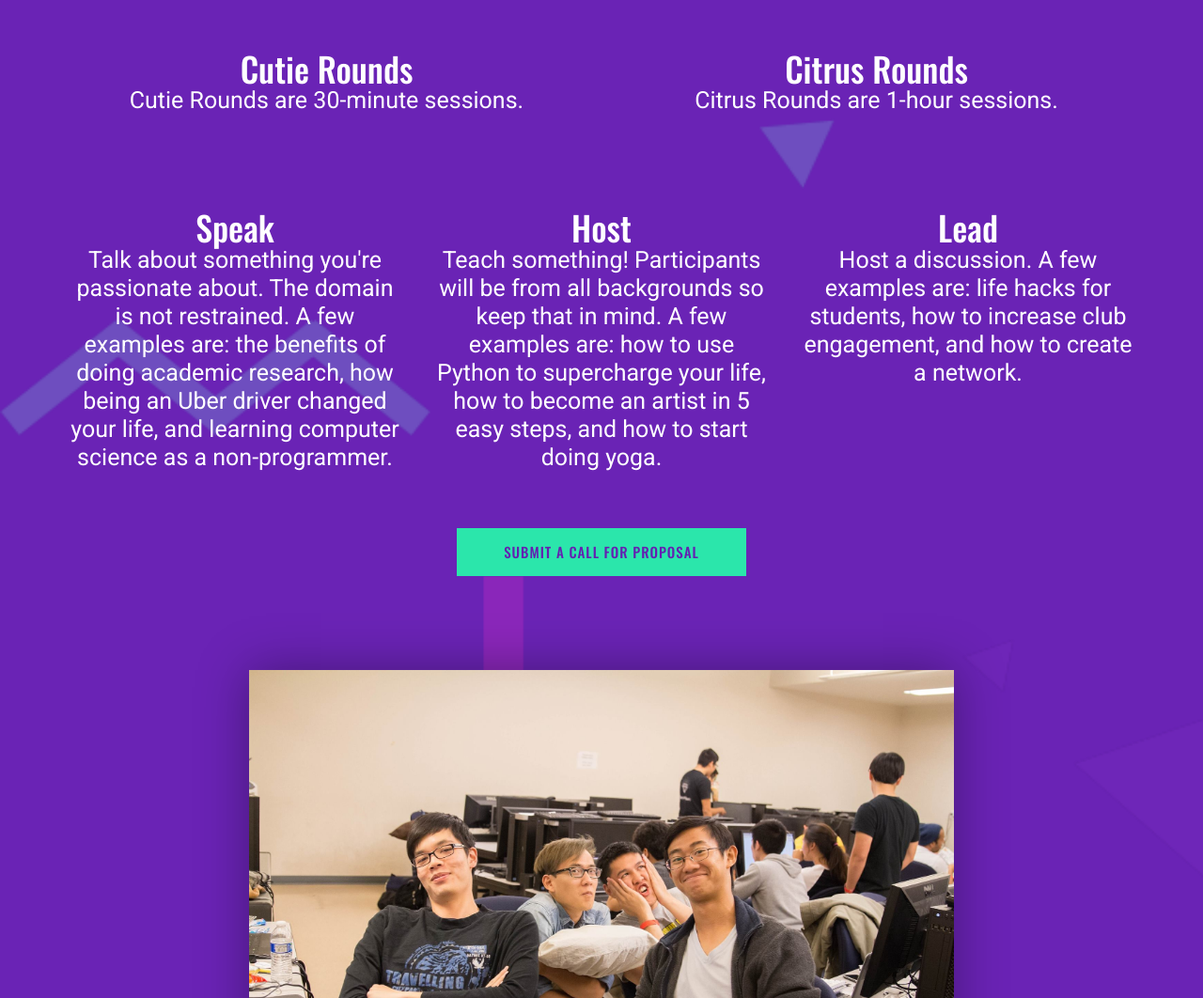
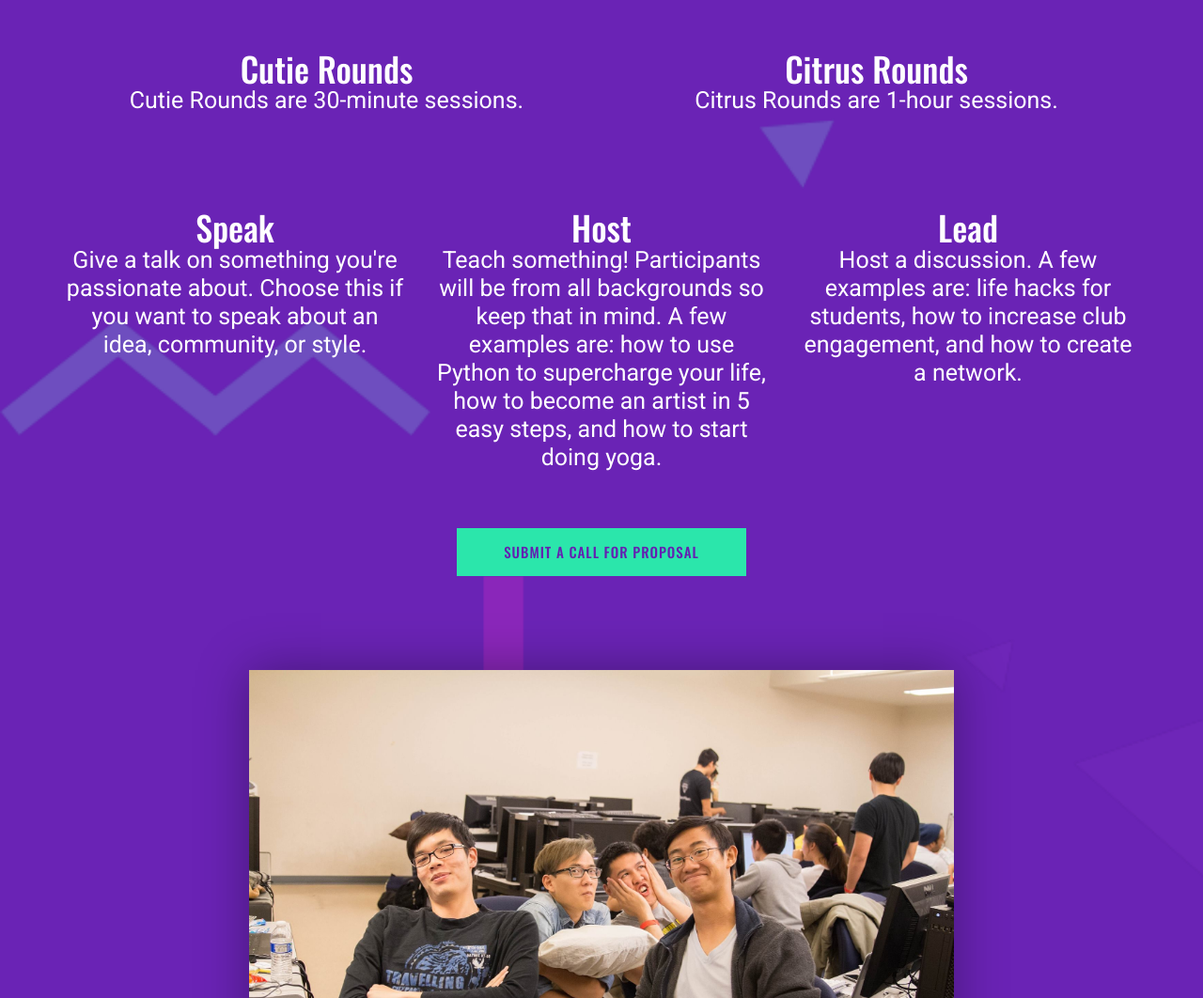
Before and after one commit to OrderFromChaos/Beyond-Unconference.github.io, a plain HTML site: page index.html in a window 1280 px wide. Shown: the part 2018-3080 px from the top of the page at 94% size. Drawn offline with nearby package versions, Linux system fonts and the light colour scheme.

Commit message:
updating description

```diff
--- a/index.html
+++ b/index.html
@@ -170,8 +170,7 @@
 					<div class="col-md-4 text-center">
 						<h2>Speak</h2>
 						<p>
-							Talk about something you're passionate about. The domain is not restrained. A few examples are: the benefits of doing academic
-							research, how being an Uber driver changed your life, and learning computer science as a non-programmer.
+							Give a talk on something you're passionate about. Choose this if you want to speak about an idea, community, or style.
 						</p>
 					</div>
 					<div class="col-md-4 text-center">
```
